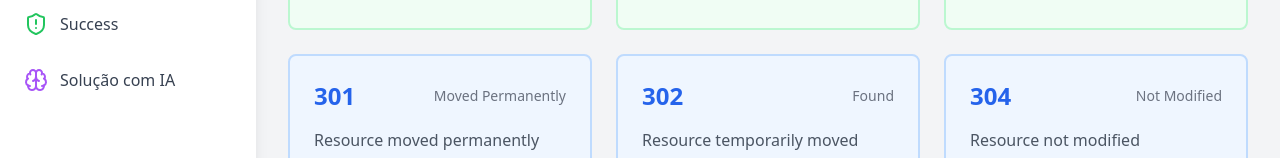
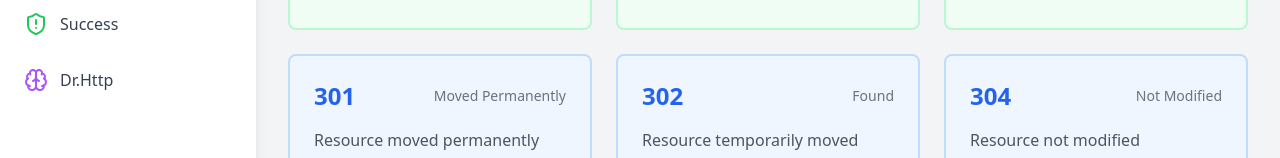
Before and after one commit to MahFelix/HTTP-Frontend, a React (Vite) app: page / in a window 1280 px wide. Shown: the part 276-434 px from the top of the page. Built offline with nearby package versions, Linux system fonts and the light colour scheme.

Commit message:
Alteração de nome de componente robo

```diff
--- a/src/App.tsx
+++ b/src/App.tsx
@@ -38,7 +38,7 @@ export const errorCategories = [
   },
   {
     id: 'ai-solution',
-    title: 'Solução com IA',
+    title: 'Dr.Http',
     icon: <Brain className="w-6 h-6 text-purple-500" />,
     color: 'text-purple-500',
     description: 'Área inteligente com um assistente virtual especializado em resolver erros HTTP',
```
